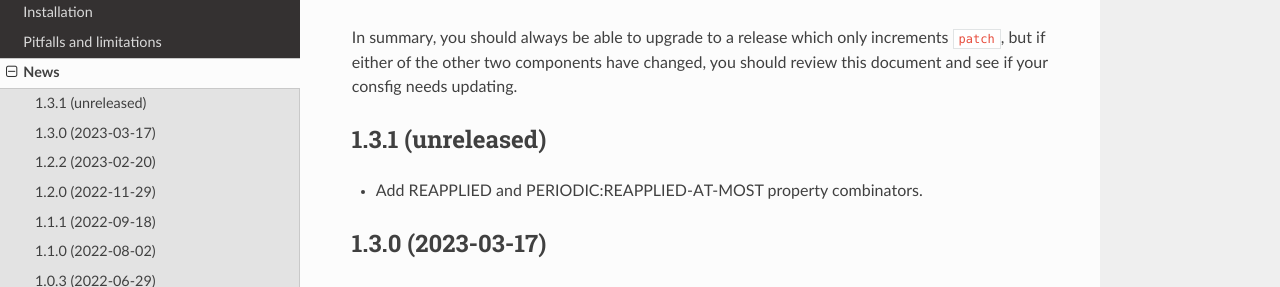
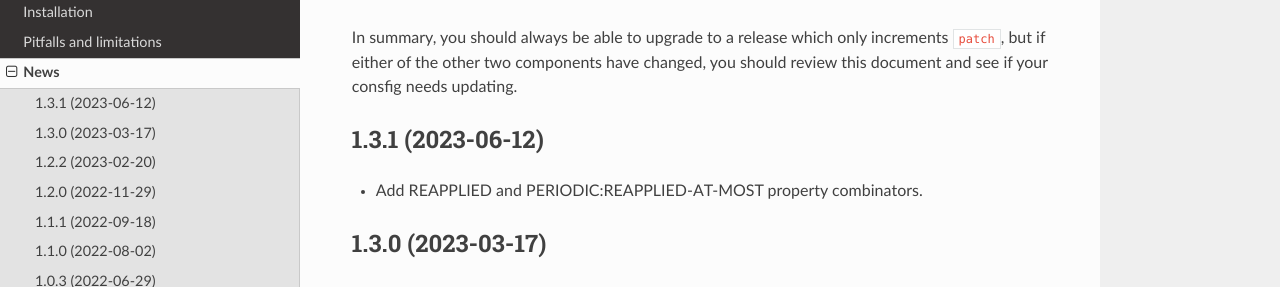
Before and after one commit to spwhitton/consfigurator, a Sphinx documentation site: the page built from doc/news.rst, in a window 1280 px wide and 900 px high, scrolled down 386 px. Shown: the part 137-424 px from the top of the window. Built offline with Sphinx 7.4.7 and the Read the Docs theme 2.0.0, drawn with Linux system fonts in a browser that asks for light colours; pages that are not in the unit, such as notebooks, are missing from menus.

```diff
--- a/doc/conf.py
+++ b/doc/conf.py
@@ -22,7 +22,7 @@ copyright = '2015-2018, 2020-2023, Sean Whitton, 2021-2022 David Bremner'
 author = 'Sean Whitton'
 
 # The full version, including alpha/beta/rc tags
-release = '1.3.0'
+release = '1.3.1'
 
 
 # -- General configuration ---------------------------------------------------
--- a/doc/news.rst
+++ b/doc/news.rst
@@ -23,7 +23,7 @@ In summary, you should always be able to upgrade to a release which only
 increments ``patch``, but if either of the other two components have changed,
 you should review this document and see if your consfig needs updating.
 
-1.3.1 (unreleased)
+1.3.1 (2023-06-12)
 ------------------
 
 - Add REAPPLIED and PERIODIC:REAPPLIED-AT-MOST property combinators.
```
Also changed, not shown: 3 other files.
